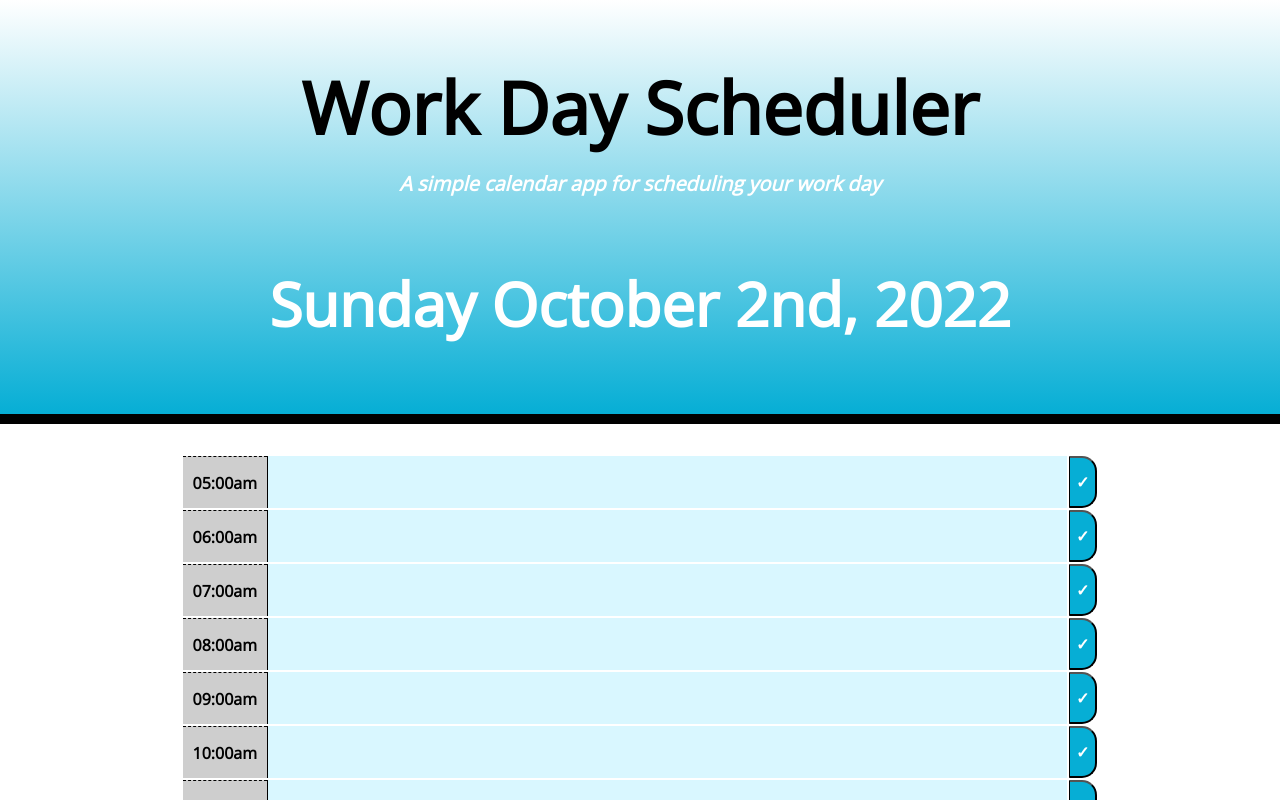
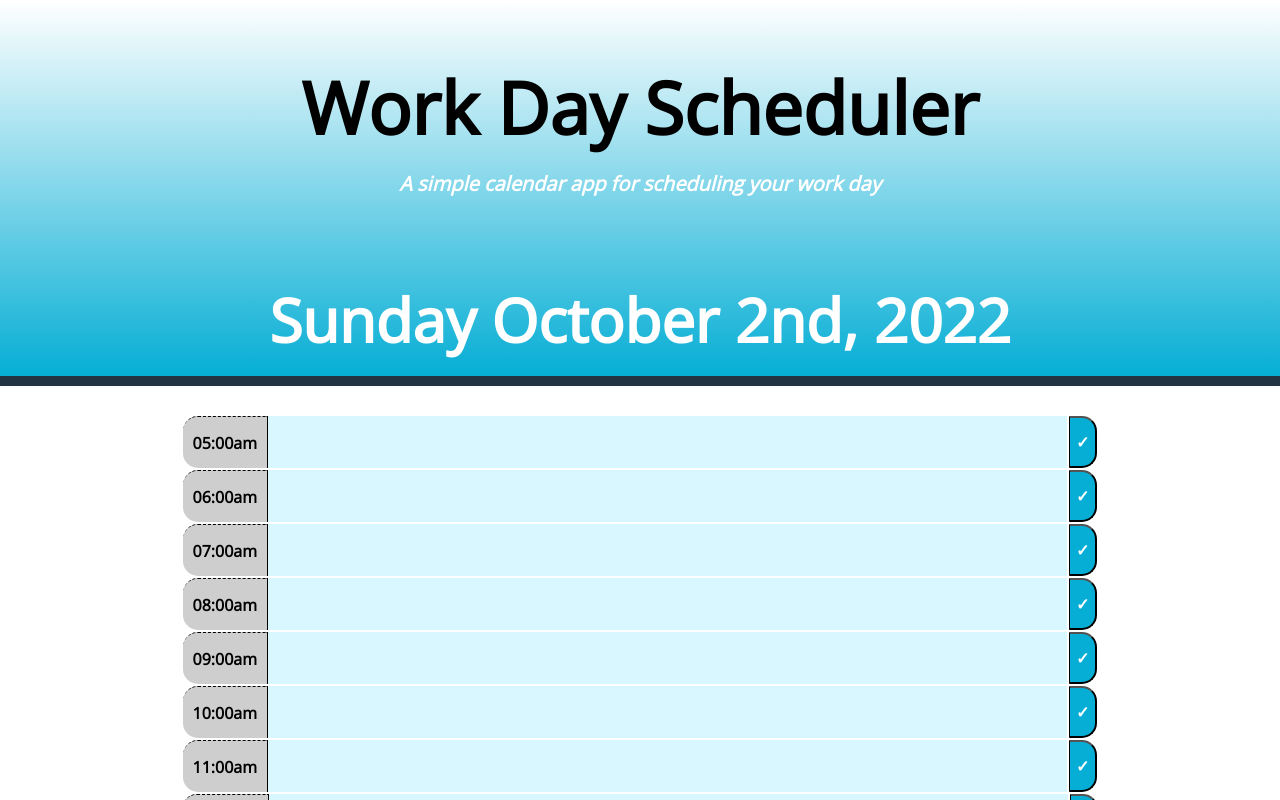
Before and after one commit to jace0fbass/work-day-scheduler, a plain HTML site: page index.html in a window 1280 px wide. Shown: the top 800 px of the page. Drawn offline with nearby package versions, Linux system fonts and the light colour scheme.

Commit message:
I have added more styling to the style.css file.

```diff
--- a/assets/style.css
+++ b/assets/style.css
@@ -33,6 +33,9 @@ footer {
   border-radius: 0;
   border-bottom: 10px solid var(--secondaryColor);
   background-image: linear-gradient(var(--mainColor), var(--popColor));
+  border-color: rgb(34, 51, 66);
+  margin-bottom: 30px;
+  padding-bottom: 10px;
 }
 
 .lead {
@@ -63,6 +66,8 @@ footer {
   background-color: rgb(206, 206, 206);
   color: var(--secondaryColor);
   border-top: 1px dashed var(--secondaryColor);
+  border-top-left-radius: 15px;
+  border-bottom-left-radius: 15px;
   padding: 10px;
   display: flex;
   align-items: center;
```
Also changed, not shown: index.html (+1 -0 lines).
